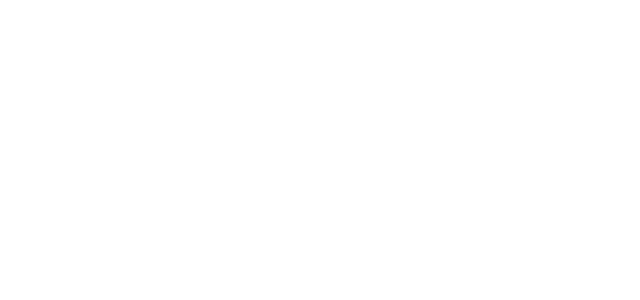
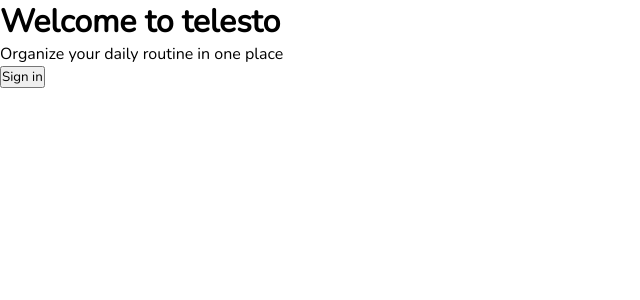
Before and after one commit to mai-vr/telesto, an Angular app in the folder telesto-front/: page /welcome in a window 1280 px wide. Before the commit this address led to /. Shown: the top 300 px of the page, without its empty margins (0-640 px from the left). Built offline with nearby package versions, Linux system fonts and the light colour scheme.

Commit message:
add protection to private routes

```diff
--- a/telesto-front/src/app/app.routes.ts
+++ b/telesto-front/src/app/app.routes.ts
@@ -1,10 +1,15 @@
 import { Routes } from '@angular/router';
+import { authGuardGuard } from './auth-guard-guard';
 
 export const routes: Routes = [
     {
         path: '',
-        redirectTo: 'login',
+        redirectTo: 'welcome',
         pathMatch: 'full'
+    },
+    {
+        path: 'welcome',
+        loadChildren: () => import('./welcome/welcome.routes').then((m) => m.routes)
     },
     {
         path: 'login',
@@ -12,6 +17,11 @@
     },
     {
         path: 'user',
-        loadChildren: () => import('./user-profile/user-profile.routes').then((m) => m.routes)
+        loadChildren: () => import('./user-profile/user-profile.routes').then((m) => m.routes),
+        canActivate: [authGuardGuard]
+    },
+    {
+        path: '**',
+        loadChildren: () => import('./not-found/not-found.routes').then((m) => m.routes)
     }
 ];
--- /dev/null
+++ b/telesto-front/src/app/auth-guard-guard.ts
@@ -0,0 +1,16 @@
+import { inject } from '@angular/core';
+import { ActivatedRouteSnapshot, CanActivateFn, Router, RouterStateSnapshot } from '@angular/router';
+import { AuthService } from './auth-service';
+
+export const authGuardGuard: CanActivateFn = (
+  route: ActivatedRouteSnapshot,
+  state: RouterStateSnapshot
+) => {
+  const authService = inject(AuthService);
+  const router = inject(Router)
+  if (authService.isLoggedIn()) {
+    return true
+  }
+
+  return router.createUrlTree(['/login'])
+};
--- a/telesto-front/src/app/auth-service.ts
+++ b/telesto-front/src/app/auth-service.ts
@@ -9,6 +9,9 @@
 export class AuthService {
   auth = inject(FIREBASE_AUTH)
 
+  isLoggedIn() {
+    return !!this.auth.currentUser
+  }
 
   async logInWithGoogle() {
     const provider = new GoogleAuthProvider();
--- /dev/null
+++ b/telesto-front/src/app/not-found/not-found.html
@@ -0,0 +1 @@
+<p>not-found works!</p>
--- /dev/null
+++ b/telesto-front/src/app/not-found/not-found.routes.ts
@@ -0,0 +1,8 @@
+import { Routes } from '@angular/router';
+
+export const routes: Routes = [
+    {
+        path: '',
+        loadComponent: () => import('./not-found').then((m) => m.NotFound),
+    },
+];
--- /dev/null
+++ b/telesto-front/src/app/not-found/not-found.ts
@@ -0,0 +1,16 @@
+import { Component, inject } from '@angular/core';
+import { Router } from '@angular/router';
+
+@Component({
+  selector: 'app-not-found',
+  imports: [],
+  templateUrl: './not-found.html',
+  styleUrl: './not-found.css',
+})
+export class NotFound {
+  private route = inject(Router)
+
+  redirectToWelcome() {
+    this.route.navigate(['/welcome'])
+  }
+}
--- /dev/null
+++ b/telesto-front/src/app/welcome/welcome.html
@@ -0,0 +1,13 @@
+<section class="welcome">
+    <h2>
+        Welcome to telesto
+    </h2>
+    <p>
+        Organize your daily routine in one place
+    </p>
+    <div class="welcome-options">
+        <button (click)="redirectLogin()">
+            Sign in
+        </button>
+    </div>
+</section>
--- /dev/null
+++ b/telesto-front/src/app/welcome/welcome.routes.ts
@@ -0,0 +1,8 @@
+import { Routes } from '@angular/router';
+
+export const routes: Routes = [
+    {
+        path: '',
+        loadComponent: () => import('./welcome').then((m) => m.Welcome),
+    },
+];
--- /dev/null
+++ b/telesto-front/src/app/welcome/welcome.ts
@@ -0,0 +1,16 @@
+import { Component, inject } from '@angular/core';
+import { Router } from '@angular/router';
+
+@Component({
+  selector: 'app-welcome',
+  imports: [],
+  templateUrl: './welcome.html',
+  styleUrl: './welcome.css',
+})
+export class Welcome {
+  private router = inject(Router)
+
+  redirectLogin() {
+    this.router.navigate(['/login'])
+  }
+}
```
Also changed, not shown: telesto-front/src/app/not-found/not-found.css (added), telesto-front/src/app/welcome/welcome.css (added).
